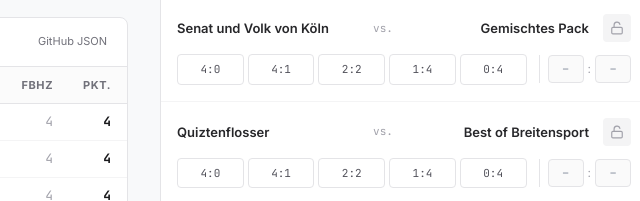
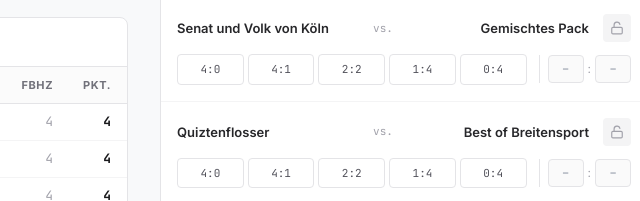
Before and after one commit to McNutty1/Amnesiophobie, a plain HTML site: page Hauptrunde2027.html in a window 1280 px wide. Shown: the part 291-492 px from the top of the page, 600-1240 px from the left. Drawn offline with nearby package versions, Linux system fonts and the light colour scheme.

Commit message:
Update Hauptrunde2027.html

```diff
--- a/Hauptrunde2027.html
+++ b/Hauptrunde2027.html
@@ -657,7 +657,7 @@
 
                 // URL merken
                 localStorage.setItem('dqv_last_json_url', rawUrl);
-                initializeLeagueState(jsonData, 'GitHub JSON');
+                initializeLeagueState(jsonData, '');
                if (!silentFallback) {
                     showModalMessage('Liga-Daten erfolgreich geladen!', 'success');
 
```
